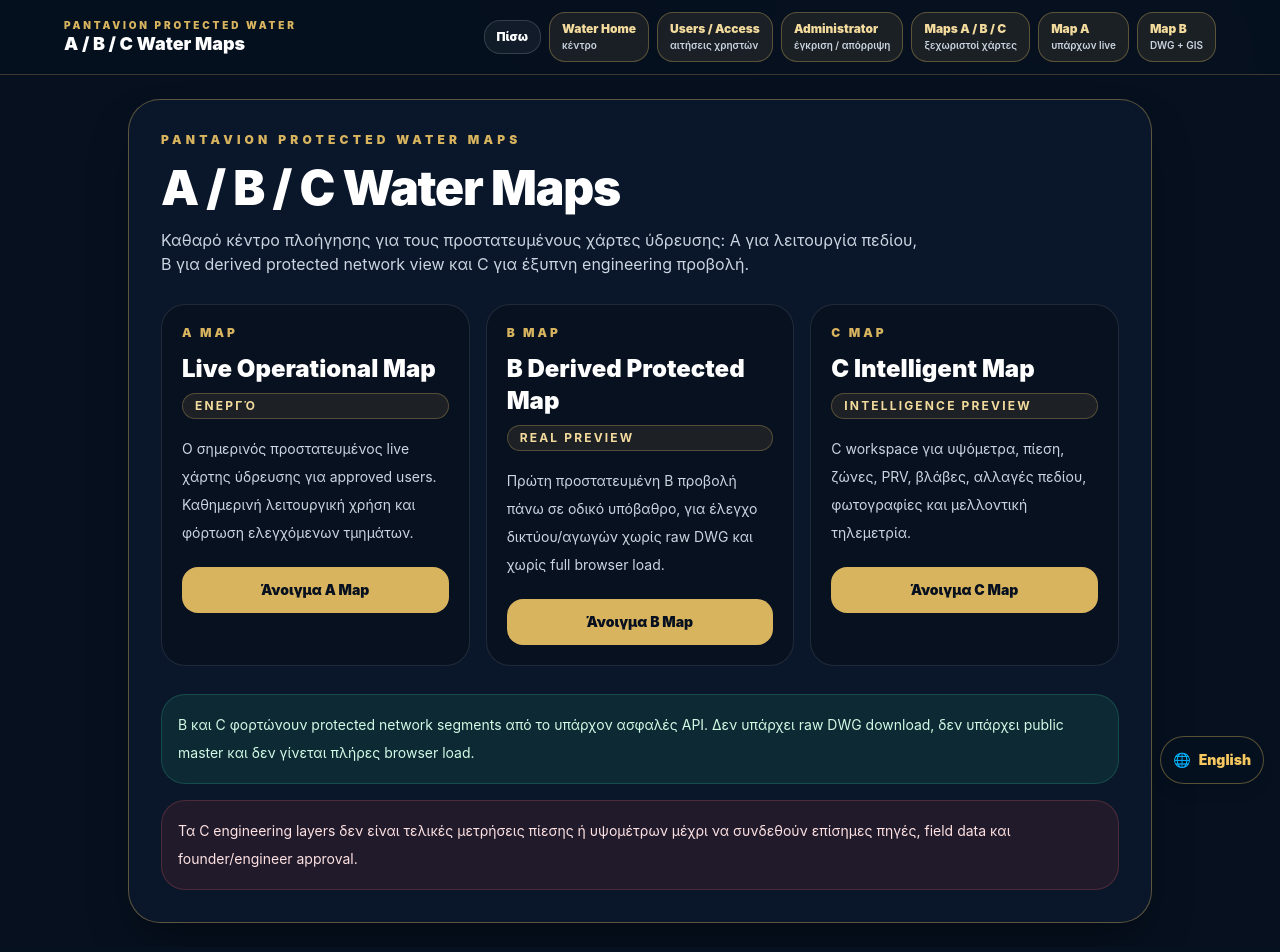
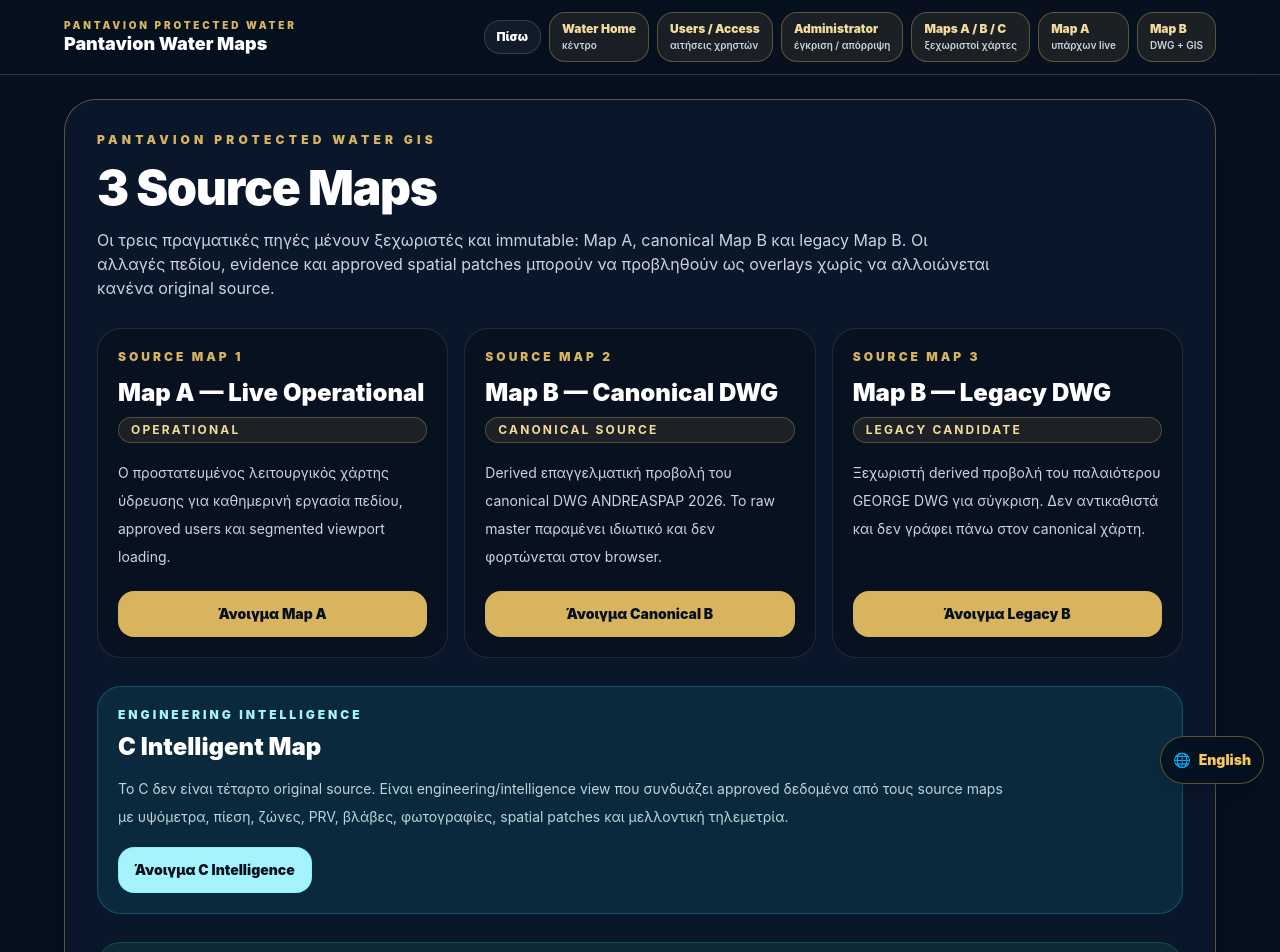
Before and after one commit to pandaconnect1/pantavion-planet, a Next.js app: page /professional/infrastructure/water/maps in a window 1280 px wide. Shown: the top 952 px of the page. Built offline with nearby package versions, Linux system fonts and the light colour scheme.

Commit message:
feat(water): expose three immutable source maps and separate C intelligence

```diff
--- a/app/professional/infrastructure/water/maps/page.tsx
+++ b/app/professional/infrastructure/water/maps/page.tsx
@@ -1,66 +1,67 @@
 import WaterMapNavigation from "../water-map-navigation";
 
 export const metadata = {
-  title: "Pantavion Water A B C Maps",
+  title: "Pantavion Water Source Maps + Intelligence",
   description:
-    "Protected mobile entry for Pantavion Water A Map, B Derived Map and C Intelligent Map.",
+    "Protected entry for Map A, canonical Map B, legacy Map B and C engineering intelligence.",
 };
 
-const cards = [
+const sourceMaps = [
   {
-    label: "A MAP",
-    title: "Live Operational Map",
-    status: "Ενεργό",
+    label: "SOURCE MAP 1",
+    title: "Map A — Live Operational",
+    status: "Operational",
     description:
-      "Ο σημερινός προστατευμένος live χάρτης ύδρευσης για approved users. Καθημερινή λειτουργική χρήση και φόρτωση ελεγχόμενων τμημάτων.",
+      "Ο προστατευμένος λειτουργικός χάρτης ύδρευσης για καθημερινή εργασία πεδίου, approved users και segmented viewport loading.",
     href: "/professional/infrastructure/water/live",
-    action: "Άνοιγμα A Map",
+    action: "Άνοιγμα Map A",
   },
   {
-    label: "B MAP",
-    title: "B Derived Protected Map",
-    status: "Real preview",
+    label: "SOURCE MAP 2",
+    title: "Map B — Canonical DWG",
+    status: "Canonical source",
     description:
-      "Πρώτη προστατευμένη B προβολή πάνω σε οδικό υπόβαθρο, για έλεγχο δικτύου/αγωγών χωρίς raw DWG και χωρίς full browser load.",
-    href: "/professional/infrastructure/water/b",
-    action: "Άνοιγμα B Map",
+      "Derived επαγγελματική προβολή του canonical DWG ANDREASPAP 2026. Το raw master παραμένει ιδιωτικό και δεν φορτώνεται στον browser.",
+    href: "/professional/infrastructure/water/master-b-mobile?sourceKey=canonical-2026-andreaspap",
+    action: "Άνοιγμα Canonical B",
   },
   {
-    label: "C MAP",
-    title: "C Intelligent Map",
-    status: "Intelligence preview",
+    label: "SOURCE MAP 3",
+    title: "Map B — Legacy DWG",
+    status: "Legacy candidate",
     description:
-      "C workspace για υψόμετρα, πίεση, ζώνες, PRV, βλάβες, αλλαγές πεδίου, φωτογραφίες και μελλοντική τηλεμετρία.",
-    href: "/professional/infrastructure/water/c",
-    action: "Άνοιγμα C Map",
+      "Ξεχωριστή derived προβολή του παλαιότερου GEORGE DWG για σύγκριση. Δεν αντικαθιστά και δεν γράφει πάνω στον canonical χάρτη.",
+    href: "/professional/infrastructure/water/master-b-mobile?sourceKey=legacy-george-85m",
+    action: "Άνοιγμα Legacy B",
   },
-];
+] as const;
 
-export default function WaterAbcMapsPage() {
+export default function WaterMapsPage() {
   return (
     <>
-      <WaterMapNavigation title="A / B / C Water Maps" />
+      <WaterMapNavigation title="Pantavion Water Maps" />
 
       <main className="min-h-screen bg-[#06101f] px-4 py-6 text-white">
-        <section className="mx-auto max-w-5xl rounded-[2rem] border border-[#d8b45f]/40 bg-[#0a1629] p-5 shadow-2xl shadow-black/40 md:p-8">
+        <section className="mx-auto max-w-6xl rounded-[2rem] border border-[#d8b45f]/40 bg-[#0a1629] p-5 shadow-2xl shadow-black/40 md:p-8">
           <p className="text-xs font-black uppercase tracking-[0.35em] text-[#d8b45f]">
-            Pantavion Protected Water Maps
+            Pantavion Protected Water GIS
           </p>
 
           <h1 className="mt-4 text-3xl font-black tracking-tight md:text-5xl">
-            A / B / C Water Maps
+            3 Source Maps
           </h1>
 
-          <p className="mt-4 max-w-3xl text-sm leading-7 text-slate-300 md:text-base">
-            Καθαρό κέντρο πλοήγησης για τους προστατευμένους χάρτες ύδρευσης:
-            A για λειτουργία πεδίου, B για derived protected network view και C
-            για έξυπνη engineering προβολή.
+          <p className="mt-4 max-w-4xl text-sm leading-7 text-slate-300 md:text-base">
+            Οι τρεις πραγματικές πηγές μένουν ξεχωριστές και immutable: Map A,
+            canonical Map B και legacy Map B. Οι αλλαγές πεδίου, evidence και
+            approved spatial patches μπορούν να προβληθούν ως overlays χωρίς να
+            αλλοιώνεται κανένα original source.
           </p>
 
           <div className="mt-7 grid gap-4 md:grid-cols-3">
-            {cards.map((card) => (
+            {sourceMaps.map((card) => (
               <article
-                key={card.label}
+                key={card.title}
                 className="rounded-3xl border border-white/10 bg-black/20 p-5"
               >
                 <p className="text-xs font-black uppercase tracking-[0.25em] text-[#d8b45f]">
@@ -87,16 +88,36 @@ export default function WaterAbcMapsPage() {
             ))}
           </div>
 
+          <section className="mt-7 rounded-3xl border border-cyan-400/25 bg-cyan-400/10 p-5">
+            <p className="text-xs font-black uppercase tracking-[0.25em] text-cyan-200">
+              Engineering intelligence
+            </p>
+            <h2 className="mt-2 text-2xl font-black">C Intelligent Map</h2>
+            <p className="mt-3 max-w-4xl text-sm leading-7 text-cyan-50/80">
+              Το C δεν είναι τέταρτο original source. Είναι engineering/intelligence
+              view που συνδυάζει approved δεδομένα από τους source maps με
+              υψόμετρα, πίεση, ζώνες, PRV, βλάβες, φωτογραφίες, spatial patches και
+              μελλοντική τηλεμετρία.
+            </p>
+            <a
+              href="/professional/infrastructure/water/c"
+              className="mt-4 inline-block rounded-2xl border border-cyan-300/40 bg-cyan-200 px-4 py-3 text-sm font-black text-[#06101f]"
+            >
+              Άνοιγμα C Intelligence
+            </a>
+          </section>
+
           <div className="mt-7 rounded-3xl border border-emerald-400/20 bg-emerald-400/10 p-4 text-sm leading-7 text-emerald-100">
-            B και C φορτώνουν protected network segments από το υπάρχον
-            ασφαλές API. Δεν υπάρχει raw DWG download, δεν υπάρχει public master
-            και δεν γίνεται πλήρες browser load.
+            Τα Map B source views χρησιμοποιούν browser-safe derived geometry.
+            Raw DWG download παραμένει founder/admin-only, δεν υπάρχει public
+            master και δεν γίνεται full raw dataset load στον browser.
           </div>
 
-          <div className="mt-4 rounded-3xl border border-red-400/20 bg-red-500/10 p-4 text-sm leading-7 text-red-100">
-            Τα C engineering layers δεν είναι τελικές μετρήσεις πίεσης ή
-            υψομέτρων μέχρι να συνδεθούν επίσημες πηγές, field data και
-            founder/engineer approval.
+          <div className="mt-4 rounded-3xl border border-amber-400/20 bg-amber-500/10 p-4 text-sm leading-7 text-amber-100">
+            Overlay πάνω σε Κτηματολόγιο/οδοποιία ενεργοποιείται μόνο όταν το
+            συγκεκριμένο source έχει τεκμηριωμένο CRS ή control-point alignment.
+            Source-CAD preview δεν βαφτίζεται γεωγραφικά ακριβές πριν την
+            επαλήθευση.
           </div>
         </section>
       </main>
```
